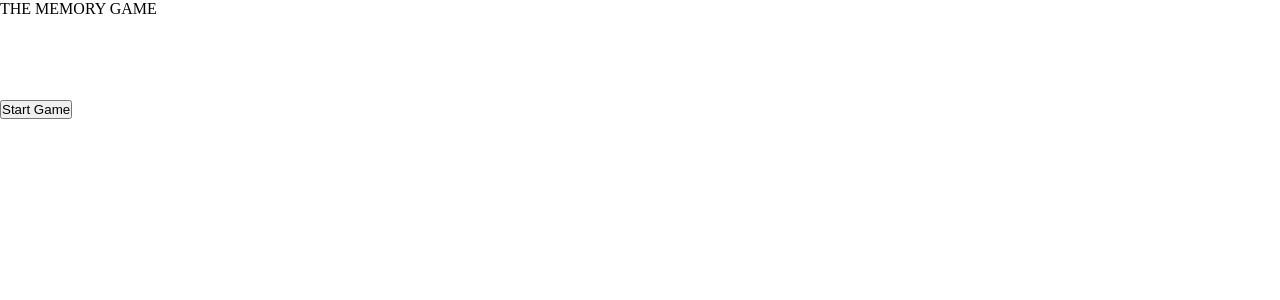
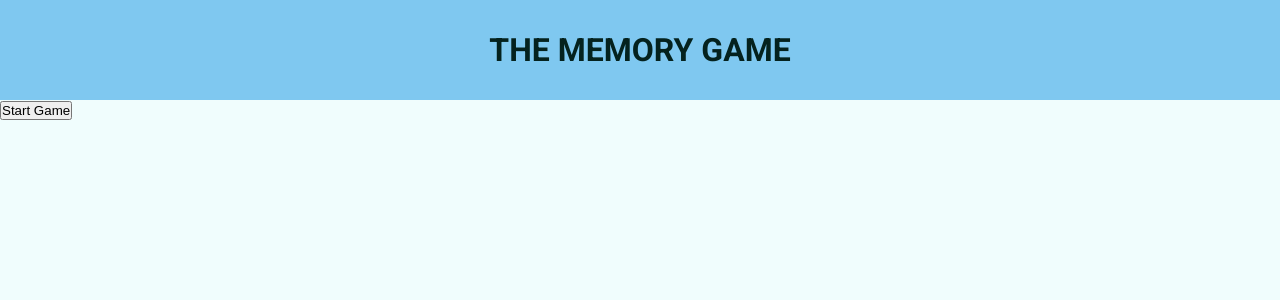
Before and after one commit to aish8la/Memory-Game, a React (Vite) app: page / in a window 1280 px wide. Shown: the top 300 px of the page. Built offline with nearby package versions, Linux system fonts and the light colour scheme.

Commit message:
feat: add minor styling and font

```diff
--- a/src/App.css
+++ b/src/App.css
@@ -3,3 +3,10 @@
   grid-template-rows: clamp(100px, 10vh, 200px) 1fr;
   min-height: 100vh;
 }
+
+header {
+  display: flex;
+  background-color: var(--secondary);
+  justify-content: center;
+  align-items: center;
+}
--- a/src/components/layout/Header.jsx
+++ b/src/components/layout/Header.jsx
@@ -21,7 +21,7 @@ export function Header({score, display}) {
                 <div>Current Score = {score.currentScore}</div>
                 <div>High Score = {score.highScore}</div>
             </div>
-            : <div className="generic-header">{headerText}</div>
+            : <h1 className="generic-header">{headerText}</h1>
             }
         </header>
     )
--- a/src/styles/index.css
+++ b/src/styles/index.css
@@ -4,6 +4,11 @@
     --primary: #1fe4ce;
     --secondary: #7fc8f0;
     --accent: #4c91ea;
+}
+
+@font-face {
+    font-family: roboto;
+    src: url(../assets/fonts/roboto/Roboto-VariableFont_wdth,wght.ttf);
 }
 
 * {
@@ -14,4 +19,7 @@
 
 body {
     min-height: 100vh;
+    background-color: var(--background);
+    font-family: roboto;
+    color: var(--text);
 }
```
Also changed, not shown: src/assets/fonts/roboto/OFL.txt (added), src/assets/fonts/roboto/Roboto-Italic-VariableFont_wdth,wght.ttf (added), src/assets/fonts/roboto/Roboto-VariableFont_wdth,wght.ttf (added).
